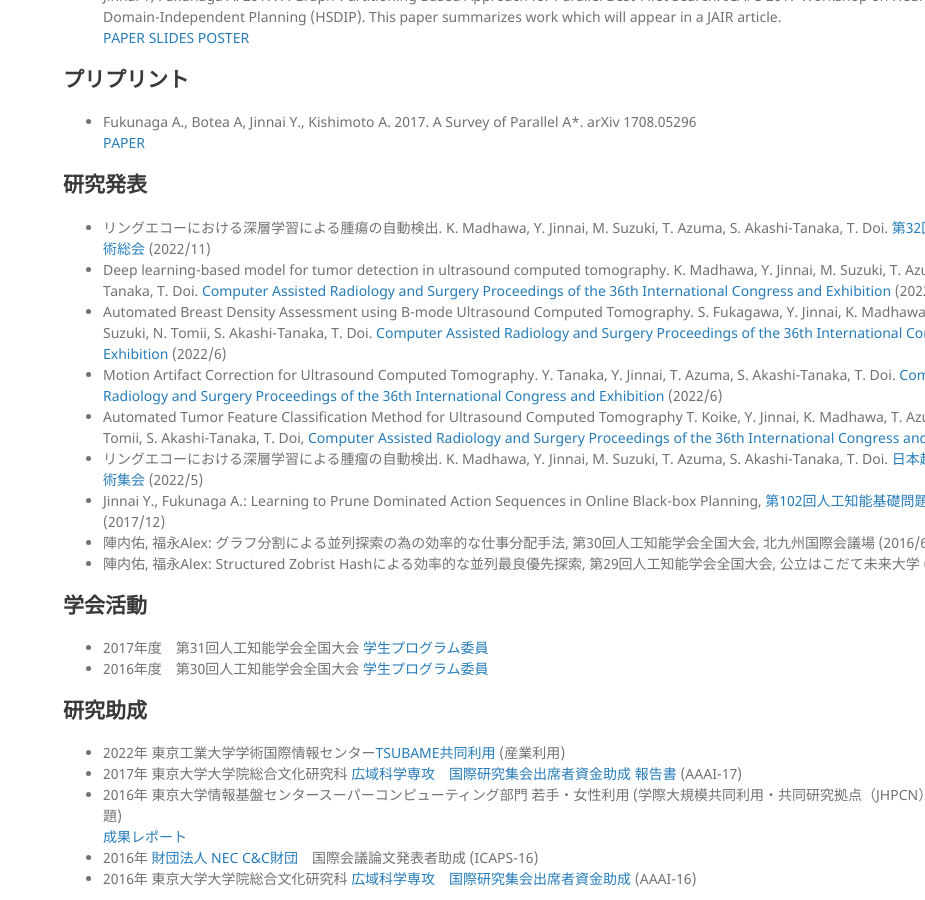
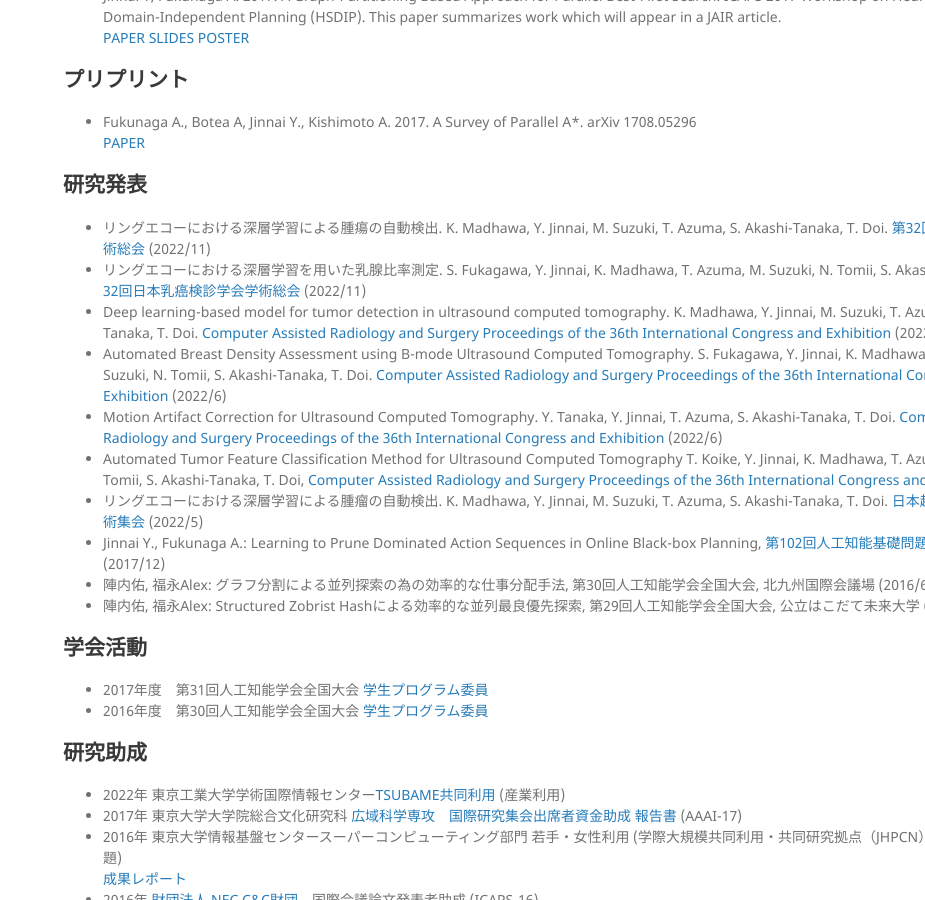
Before and after one commit to jinnaiyuu/jinnaiyuu.github.io, a Jekyll site: the page built from ja/index.md, in a window 1280 px wide and 900 px high, scrolled down 1789 px. Shown: the whole window, without its empty margins (355-1280 px from the left). Built offline with Jekyll 4.4.1, drawn with Linux system fonts in a browser that asks for light colours; our own code applies the rules of GitHub Pages for plain Markdown files.

Commit message:
added jabcs

```diff
--- a/ja/index.md
+++ b/ja/index.md
@@ -68,6 +68,7 @@
 ## 研究発表
 
 - リングエコーにおける深層学習による腫瘍の自動検出. K. Madhawa, Y. Jinnai, M. Suzuki, T. Azuma, S. Akashi-Tanaka, T. Doi. [第32回日本乳癌検診学会学術総会](https://convention.jtbcom.co.jp/jabcs2022/) (2022/11)
+- リングエコーにおける深層学習を用いた乳腺比率測定. S. Fukagawa, Y. Jinnai, K. Madhawa, T. Azuma, M. Suzuki, N. Tomii, S. Akashi-Tanaka, T. Doi. [第32回日本乳癌検診学会学術総会](https://convention.jtbcom.co.jp/jabcs2022/) (2022/11)
 - Deep learning-based model for tumor detection in ultrasound computed tomography. K. Madhawa, Y. Jinnai, M. Suzuki, T. Azuma, S. Akashi-Tanaka, T. Doi. [Computer Assisted Radiology and Surgery Proceedings of the 36th International Congress and Exhibition](https://www.cars-int.org/) (2022/6)
 - Automated Breast Density Assessment using B-mode Ultrasound Computed Tomography. S. Fukagawa, Y. Jinnai, K. Madhawa, T. Azuma, M. Suzuki, N. Tomii, S. Akashi-Tanaka, T. Doi. [Computer Assisted Radiology and Surgery Proceedings of the 36th International Congress and Exhibition](https://www.cars-int.org/) (2022/6)
 - Motion Artifact Correction for Ultrasound Computed Tomography. Y. Tanaka, Y. Jinnai, T. Azuma, S. Akashi-Tanaka, T. Doi. [Computer Assisted Radiology and Surgery Proceedings of the 36th International Congress and Exhibition](https://www.cars-int.org/) (2022/6)
```
